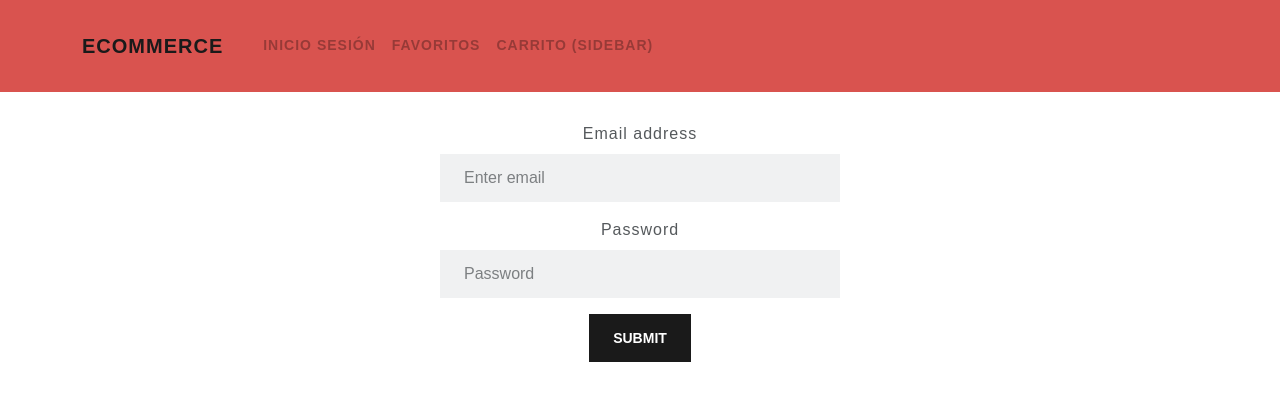
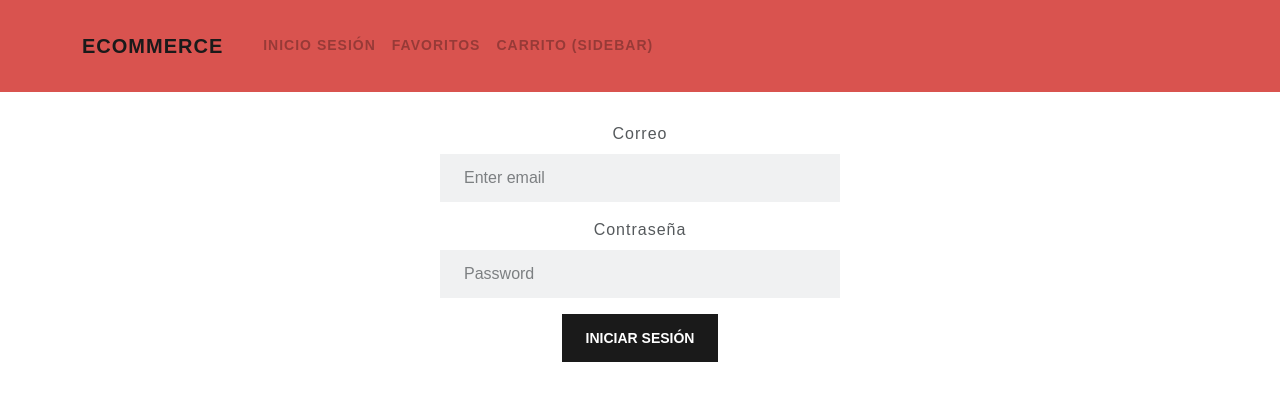
Before and after one commit to SebasProgrammer/Proyecto-Final, a React (Vite) app: page /#/login in a window 1280 px wide. Shown: the top 400 px of the page. Built offline with nearby package versions, Linux system fonts and the light colour scheme.

Commit message:
1 hora de la 3era clase

```diff
--- a/src/pages/Login.jsx
+++ b/src/pages/Login.jsx
@@ -2,21 +2,39 @@ import React from 'react'
 import '../App.css'
 import Button from 'react-bootstrap/Button';
 import Form from 'react-bootstrap/Form';
+import { useForm } from 'react-hook-form';
+import axios from 'axios';
 
 function Login() {
+
+  const {register, handleSubmit} = useForm()
+  const submit = data => {
+    axios
+      .post("https://e-commerce-api-v2.academlo.tech/api/v1/users/login", data)
+      .then(resp => {
+        console.log(resp.data)
+      })
+      .catch( error => {
+        console.log(error)
+      })
+  }
   return (
-    <Form>
+    <Form
+      onSubmit={handleSubmit(submit)}
+    >
       <Form.Group className="mb-3" controlId="formBasicEmail">
-        <Form.Label>Email address</Form.Label>
-        <Form.Control type="email" placeholder="Enter email" />
+        <Form.Label>Correo</Form.Label>
+        <Form.Control type="email" placeholder="Enter email"
+        { ...register("email")}/>
       </Form.Group>
 
       <Form.Group className="mb-3" controlId="formBasicPassword">
-        <Form.Label>Password</Form.Label>
-        <Form.Control type="password" placeholder="Password" />
+        <Form.Label>Contraseña</Form.Label>
+        <Form.Control type="password" placeholder="Password"
+        { ...register("password")}/>
       </Form.Group>
       <Button variant="primary" type="submit">
-        Submit
+        Iniciar Sesión
       </Button>
     </Form>
   )
```
